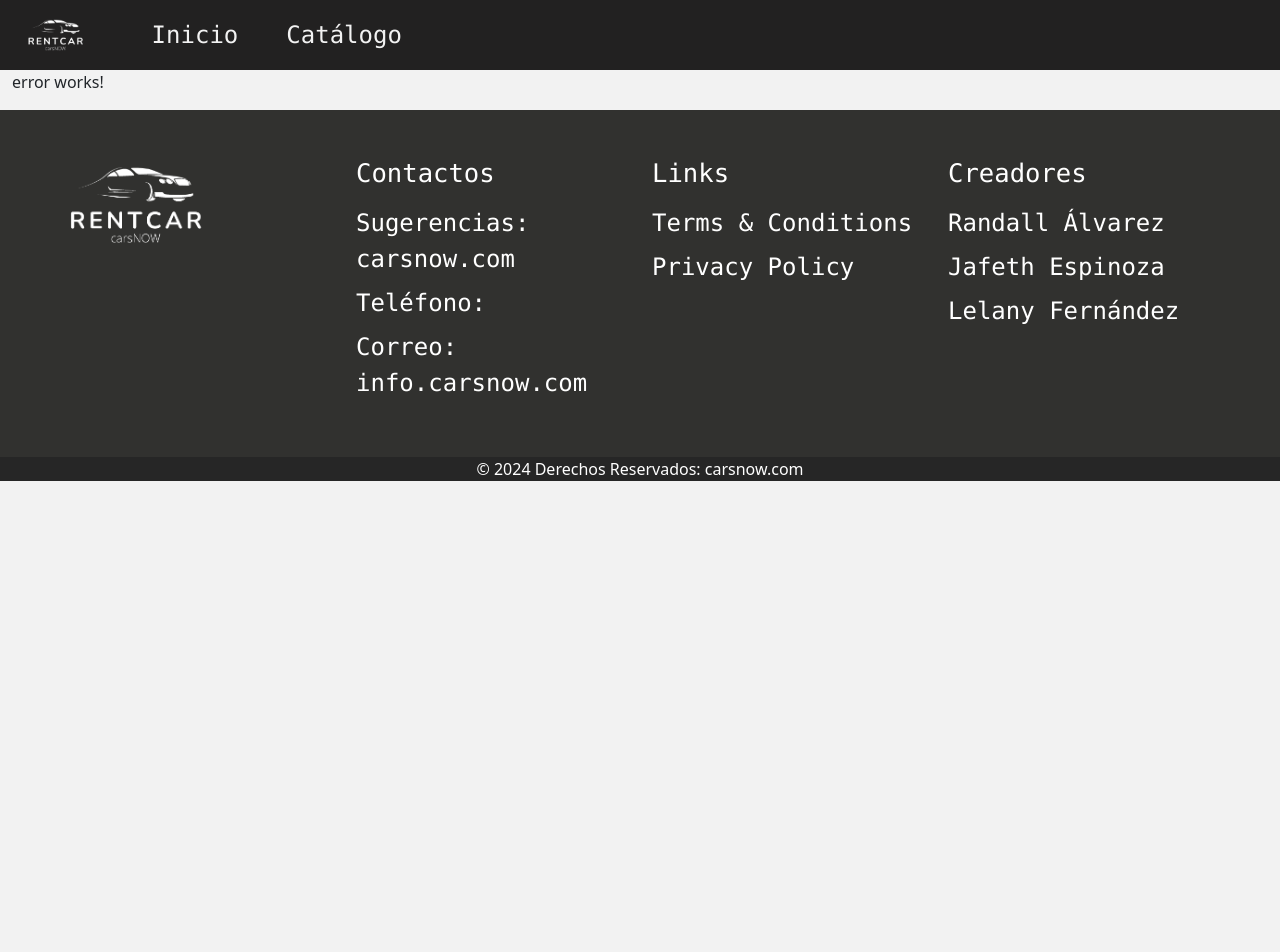
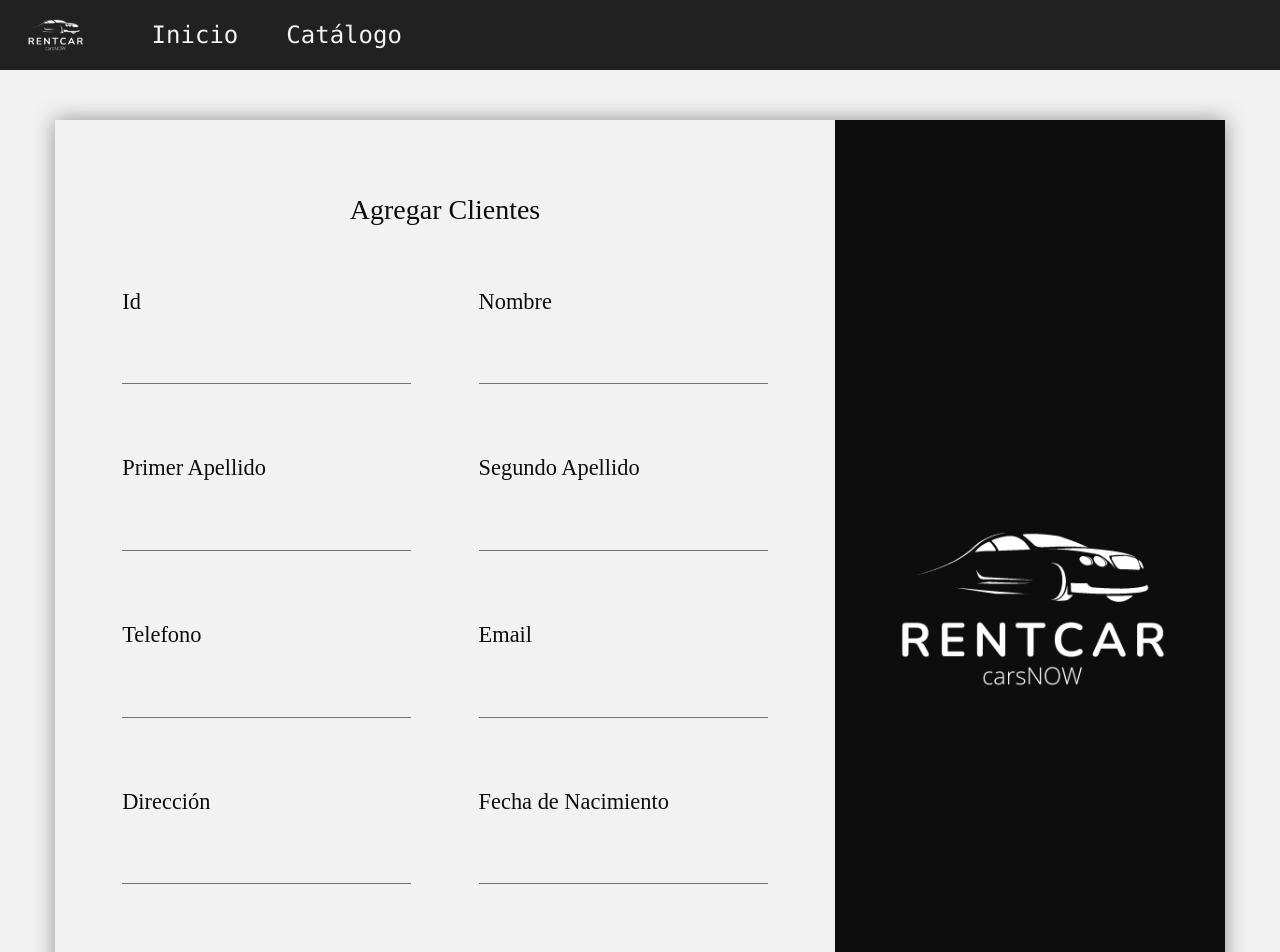
Before and after one commit to Ogiwara-unu/rent-spa, an Angular app: page /cliente in a window 1280 px wide. Shown: the top 952 px of the page. Before the commit the page ends 800 px from the top, so only its background shows below. Built offline with nearby package versions, Linux system fonts and the light colour scheme.

Commit message:
clientes

```diff
--- a/src/app/app.component.html
+++ b/src/app/app.component.html
@@ -48,6 +48,7 @@
   </nav>
   <router-outlet></router-outlet>
    <!--Footer-->
+   <footer>
     <div>
       <div class="row no-gutters p-5 text-white" style="background-color: #31312F;">
           <div class="col-lg-3">
@@ -100,5 +101,8 @@
         </div>
 
     </div>
+   </footer>
+
+
   <!--FIN DEL FOOTER-->
 </div>
--- a/src/app/app.routes.ts
+++ b/src/app/app.routes.ts
@@ -6,6 +6,7 @@ import { SingupComponent } from './components/singup/singup.component';
 import { CatalogComponent } from './components/catalog/catalog.component';
 import { TarjetaComponent } from './components/tarjeta/tarjeta.component';
 import { VehiculosComponent } from './components/vehiculos/vehiculos.component';
+import { ClienteComponent } from './components/cliente/cliente.component';
 
 export const routes: Routes = [
     {path:'',component:HomeComponent}, //PATH ES EL ELEMENTO QUE VA DESPUES DEL LOCALHOST:4200
@@ -15,7 +16,7 @@ export const routes: Routes = [
     {path:'catalog',component:CatalogComponent},
     {path:'tarjeta',component:TarjetaComponent},
     {path:'vehiculos',component:VehiculosComponent},
-
+    {path:'cliente',component:ClienteComponent},
     {path:'**',component:ErrorComponent},
 
 ];
--- /dev/null
+++ b/src/app/components/cliente/cliente.component.css
@@ -0,0 +1,118 @@
+* {
+    box-sizing: border-box;
+}
+
+.client-wrapper {
+    background-color: #F2F2F2;
+    color: #0D0D0D;
+    margin: 50px;
+    max-width: 1170px;
+    margin-left: auto;
+    margin-right: auto;
+    font-family: 'Times New Roman', Times, serif;
+    font-size: 1.4em;
+    box-shadow: 0 0 20px rgba(50, 50, 50, 0.5);
+    display: flex;
+    flex-wrap: wrap;
+}
+
+.client-wrapper > * {
+    padding: 1em;
+    flex: 1 1 100%;
+}
+
+.client-info {
+    margin: 0;
+    background-color: #0D0D0D;
+    padding: 0;
+    display: flex;
+    justify-content: center;
+    align-items: center;
+    height: 100%;  /* Ensure the container has a height */
+    min-height: 300px;  /* Optional: minimum height to ensure vertical centering even if content is small */
+}
+
+.client-form form {
+    display: grid;
+    grid-template-columns: 1fr;
+    gap: 1em;
+}
+
+.client-form form .block {
+    grid-column: 1 / 2;
+}
+
+.client-form form p {
+    margin: 0;
+    padding: 1em;
+}
+
+.client-form form button,
+.client-form form input,
+.client-form form textarea {
+    width: 100%;
+    padding: .7em;
+    border: none;
+    background-color: #F2F2F2;
+    outline: 0;
+    color: #0D0D0D;
+    border-bottom: 1px solid #737373;
+}
+
+.client-form form button {
+    background-color: #737373;
+    border: 0;
+    text-transform: uppercase;
+    padding: 1em;
+}
+
+.client-form h3 {
+    text-align: center;
+    padding: 1em;
+}
+
+.client-form form button:hover,
+.client-form form button:focus {
+    background-color: #0D0D0D;
+    color: #F2F2F2;
+    border: 5px solid #262626;
+    transition: background-color 1s ease-out, border 1s ease-out;
+    outline: 0;
+}
+
+.client-info img {
+    width: 100%;
+    height: auto;
+}
+
+/* MEDIUM SCREEN */
+@media (min-width: 700px) {
+    .client-wrapper {
+        display: grid;
+        grid-template-columns: 2fr 1fr;
+    }
+
+    .client-wrapper > * {
+        padding: 2em;
+    }
+
+    .client-form form {
+        grid-template-columns: 1fr 1fr;
+    }
+
+    .client-form form .block {
+        grid-column: 1 / 3;
+    }
+
+    .client-info {
+        height: auto;  /* Allow height to adjust based on content */
+    }
+}
+
+/* LARGE SCREEN */
+@media (min-width: 1170px) {
+    .client-wrapper {
+        margin: 50px auto;
+        max-width: 1170px;
+    }
+}
--- /dev/null
+++ b/src/app/components/cliente/cliente.component.html
@@ -0,0 +1,48 @@
+     <div class="content">
+        <div class="client-wrapper">
+                <div class="client-form">
+                    <h3>Agregar Clientes</h3>
+                    <form action="">
+                        <p>
+                            <label>Id</label>
+                            <input type="text" name="id">
+                        </p>
+                        <p>
+                            <label>Nombre</label>
+                            <input type="text" name="name">
+                        </p>
+                        <p>
+                            <label>Primer Apellido</label>
+                            <input type="text" name="lastname">
+                        </p>
+                        <p>
+                            <label>Segundo Apellido</label>
+                            <input type="text" name="lastname2">
+                        </p>
+                        <p>
+                            <label>Telefono</label>
+                            <input type="text" name="phone">
+                        </p>
+                        <p>
+                            <label>Email</label>
+                            <input type="text" name="email">
+                        </p>
+                        <p>
+                            <label>Dirección</label>
+                            <input type="text" name="direction">
+                        </p>
+                        <p>
+                            <label>Fecha de Nacimiento</label>
+                        <input type="text" name="date">
+                        </p>
+                        <p  class="block">
+                            <button type="submit">Agregar</button>
+                        </p>
+                    </form>
+
+                </div>
+                <div class="client-info">
+                    <img src="../assets/img/2.png" alt="Anuncio Imagen">
+                </div>
+        </div>
+    </div>
```
Also changed, not shown: src/app/components/cliente/cliente.component.ts (added, +12 -0 lines), 1 other file (tests, documents, lock files or other folders). Lines whose indentation alone changed are shown as unchanged.
